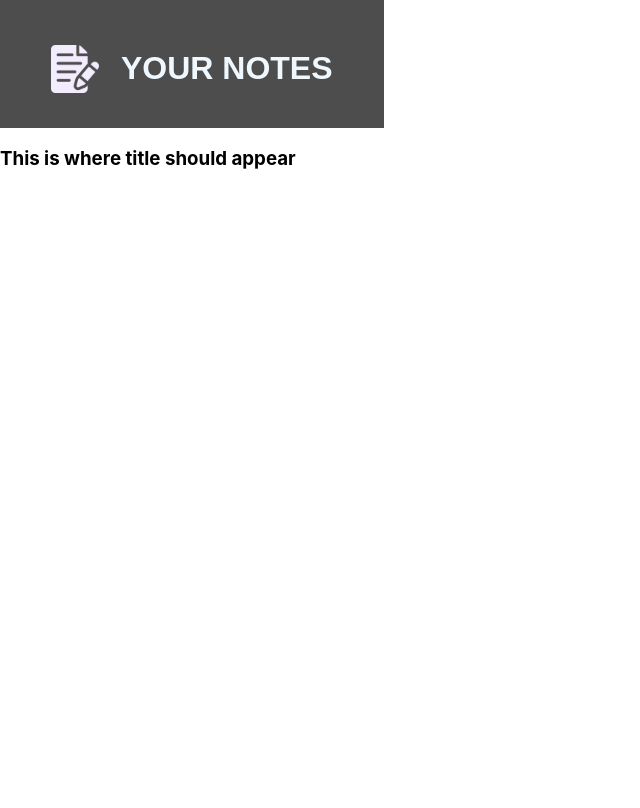
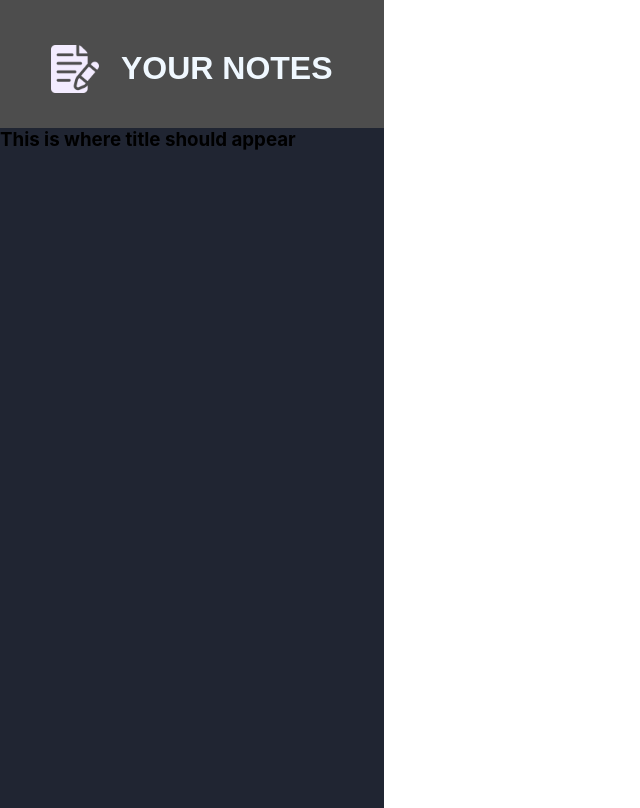
Before and after one commit to karansethia/React-Notes-App, a React (Create React App) app: page / in a window 1280 px wide. Shown: the whole page, without its empty margins (0-640 px from the left). Built offline with nearby package versions, Linux system fonts and the light colour scheme.

Commit message:
Styling NotesList component

```diff
--- a/src/Components/Sidebar/NotesList.js
+++ b/src/Components/Sidebar/NotesList.js
@@ -1,6 +1,8 @@
+import './Noteslist.css'
+
 export default function NotesList(){
     return(
-        <div>
+        <div className="notes-list">
             <h3>This is where title should appear</h3>
             <image src="" alt=""/>
         </div>
--- /dev/null
+++ b/src/Components/Sidebar/Noteslist.css
@@ -0,0 +1,12 @@
+*{
+    margin: 0;
+    padding: 0;
+    box-sizing: border-box;
+    overflow: hidden;
+}
+.notes-list{
+    overflow-y: hidden;
+    width: 30vw;
+    height: 85vh;
+    background-color: #202532;
+}
```
